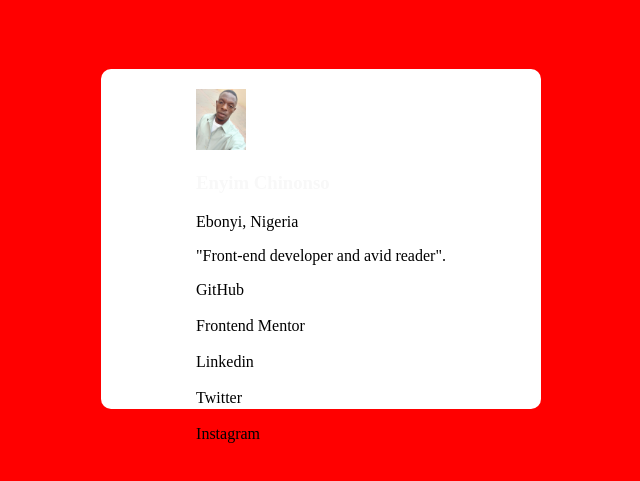
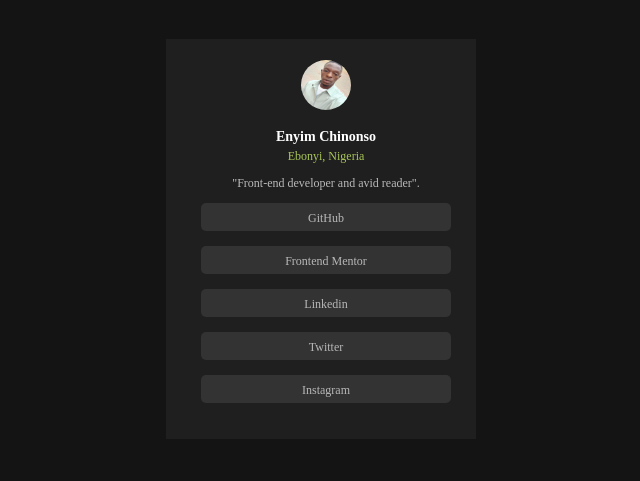
Before and after one commit to Enyim-Chinonso/FRONTEND-TASK, a plain HTML site: page index.html in a window 1280 px wide. Shown: the part 169-650 px from the top of the page, without its empty margins (319-959 px from the left). Drawn offline with Linux system fonts and the light colour scheme.

Commit message:
css reudpate

```diff
--- a/CSS/index.css
+++ b/CSS/index.css
@@ -1,12 +1,13 @@
 body{
-  background-color: red;
+  background-color: rgb(20, 20, 20);
   display: flex;
   align-items: center;
   justify-content: center;
   height: 100vh;
+  font-family: 'poppins' 'sans-serif';
 }
 
-.container{
+/* .container{
   width: 400px;
   height: 300px;
   background-color: white;
@@ -15,4 +16,77 @@ body{
   display: flex;
   flex-direction: column;
   align-items: center;
+} */
+
+.all-content .write-ups{
+  text-align: center;
 }
+
+.all-content img{
+  width: 50px;
+  height: 50px;
+  border-radius: 50%;
+}
+.all-content #text{
+  color: rgb(168, 198, 89);
+  margin-top: -10px;
+}
+.all-content p{
+  color: rgb(186, 186, 186);
+}
+.container{
+  width: 300px;
+  height:400px;
+  background-color: rgb(31, 31, 31);
+  display: flex;
+  align-items: center;
+  justify-content: center;
+  padding-left: 10px;
+  font-size: 12px;
+}
+
+.git{
+  width: 250px;
+  height: 20px;
+  background-color: rgb(51, 51, 51);
+  color: rgb(184, 184, 184);
+  text-align: center;
+  padding-top: 8px;
+  border-radius: 5px;
+}
+.front{
+  width: 250px;
+  height: 20px;
+  background-color: rgb(51, 51, 51);
+  color: rgb(184, 184, 184);
+  text-align: center;
+  padding-top: 8px;
+  border-radius: 5px;
+}
+.link{
+  width: 250px;
+  height: 20px;
+  background-color: rgb(51, 51, 51);
+  color: rgb(184, 184, 184);
+  text-align: center;
+  padding-top: 8px;
+  border-radius: 5px;
+}
+.x{
+  width: 250px;
+  height: 20px;
+  background-color: rgb(51, 51, 51);
+  color: rgb(184, 184, 184);
+  text-align: center;
+  padding-top: 8px;
+  border-radius: 5px;
+}
+.insta{
+  width: 250px;
+  height: 20px;
+  background-color: rgb(51, 51, 51);
+  color: rgb(184, 184, 184);
+  text-align: center;
+  padding-top: 8px;
+  border-radius: 5px;
+}
--- a/index.html
+++ b/index.html
@@ -5,14 +5,17 @@
     <meta name="viewport" content="width=device-width, initial-scale=1.0" />
     <title>Frontend-mentor-task</title>
     <link rel="stylesheet" href="./CSS/index.css" />
+    <link href="https://fonts.googleapis.com/css2?family=Poppins:wght@400;500;600&display=swap" rel="stylesheet">
   </head>
   <body>
     <div class="container">
       <div class="all-content">
+        <div class="write-ups">
         <img src="./Images/My image-1.jpg" width="50px" alt="" />
-        <h3 style="color: rgb(248, 248, 248)">Enyim Chinonso</h3>
+        <h3 style="color: rgb(255, 255, 255)">Enyim Chinonso</h3>
         <p id="text">Ebonyi, Nigeria</p>
         <p>"Front-end developer and avid reader".</p>
+      </div>
 
         <div class="divs">
           <div class="git">GitHub</div>
```
